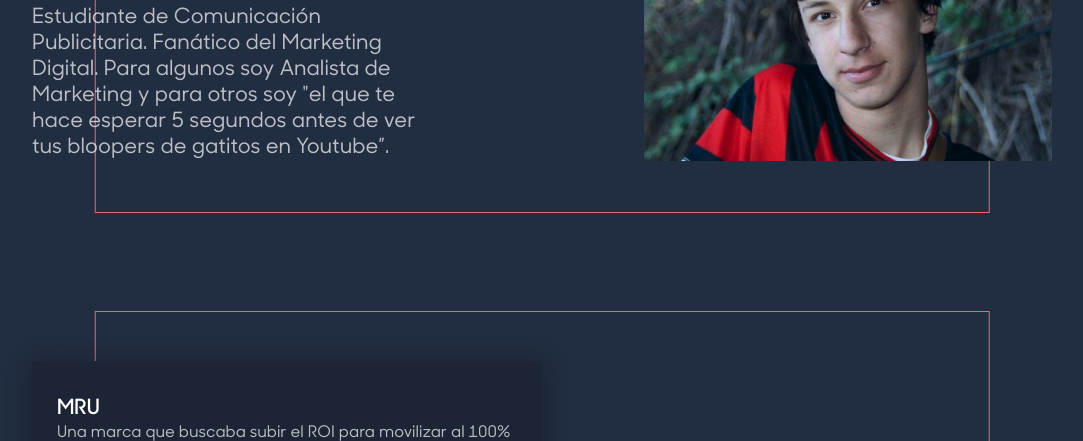
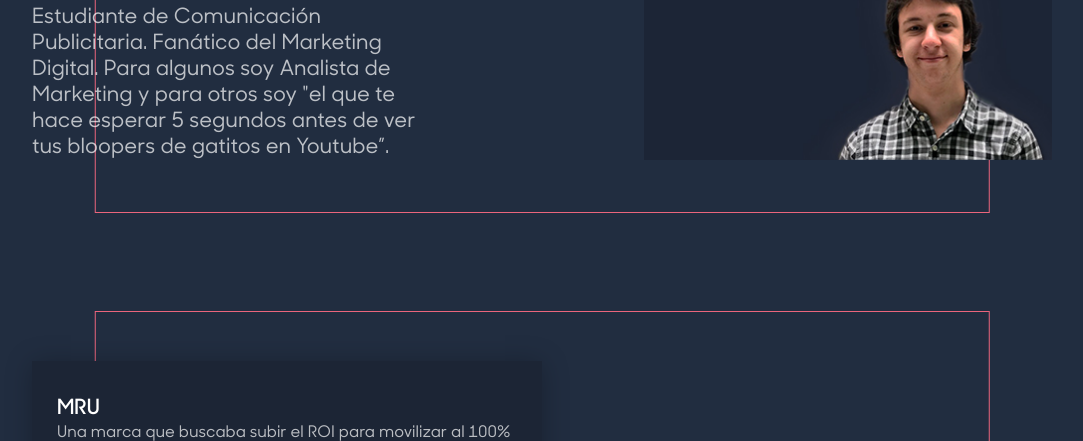
Before and after one commit to imgermi/adigitalboy, a plain HTML site: page index.html in a window 1280 px wide. Shown: the part 659-1100 px from the top of the page, without its empty margins (98-1181 px from the left). Drawn offline with Linux system fonts and the light colour scheme.

Commit message:
Nueva pic

```diff
--- a/index.html
+++ b/index.html
@@ -34,7 +34,7 @@
 <section class="border intro">
 	<div class="container">
 		<article class="border__content">
-			<img src="images/profile.jpg" alt="Alejandro Aboy">
+			<img src="images/alejandroaboy.jpg" alt="Alejandro Aboy">
 		</article>
 		<article class="border__text">
 			<h3 class="border__title">1) Un gusto.</h3>
```
